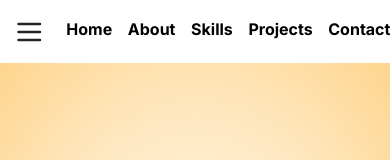
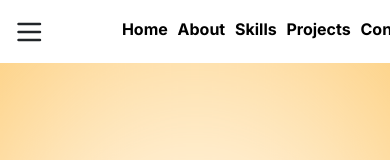
Before and after one commit to connork97/connorkormos.com, a Next.js app: page / in a window 390 px wide. Shown: the top 160 px of the page. Built offline with nearby package versions, Linux system fonts and the light colour scheme.

Commit message:
fixed issue with ref value

```diff
--- a/app/components/Navbar.js
+++ b/app/components/Navbar.js
@@ -5,30 +5,25 @@ import styles from './Navbar.module.css'
 import Link from 'next/link';
 import React, { useState, useEffect } from 'react'
 
+import useMediaQuery from '../utils/useMediaQuery';
+
 import { HiOutlineMenu } from 'react-icons/hi'
 
 const Navbar = ({ scrollToTarget, introRef, aboutRef, skillsRef, projectsRef, contactRef }) => {
 
-    const [isHidden, setIsHidden] = useState(false)
-    const [lastScroll, setLastScroll] = useState(100)
+    const isMobile = useMediaQuery('(max-width: 768px)')
 
-    // useEffect(() => {
-    //     const handleScroll = () => {
-    //         const scrollY = window.scrollY
-    //         setIsHidden(scrollY > lastScroll)
-    //         setLastScroll(scrollY)
-    //     }
-    //     window.addEventListener('scroll', handleScroll)
-    //     return () => window.removeEventListener('scroll', handleScroll)
-    // }, [lastScroll])
+    const [isHidden, setIsHidden] = useState(true)
+
     const [lastScrollY, setLastScrollY] = useState(0);
 
     const handleScroll = () => {
         const currentScrollY = window.scrollY;
+        const scrollThreshold = window.innerHeight * 0.02;
 
-      if (currentScrollY > lastScrollY) {
+        if (currentScrollY > lastScrollY + scrollThreshold) {
           setIsHidden(true); // Scrolling down, hide navbar
-      } else {
+        } else if (currentScrollY < lastScrollY - scrollThreshold) {
           setIsHidden(false); // Scrolling up, show navbar
         }
 
@@ -36,17 +31,19 @@ const Navbar = ({ scrollToTarget, introRef, aboutRef, skillsRef, projectsRef, co
       };
 
     useEffect(() => {
+        setIsHidden(!isMobile)
+    }, [isMobile])
+
+    useEffect(() => {
+        if (isMobile) {
             window.addEventListener('scroll', handleScroll);
             return () => {
                 window.removeEventListener('scroll', handleScroll);
             };
-    }, [lastScrollY]);
+        }
+    }, [isMobile, lastScrollY]);
     return (
-        // <ul className="flex fixed items-center top-10 space-x-20 font-bold text-3xl">
-        // <div className={`${styles.navbarDiv} ${isHidden ? styles.hidden : null}`}>
-        // <div className={styles.navbarDiv}>
         <div className={`${styles.navbarDiv} ${isHidden ? styles.hiddenNavbar : ''}`}>
-
             <HiOutlineMenu className={styles.menuIcon} onClick={() => setIsHidden(!isHidden)} />
             <ul className={isHidden ? styles.hiddenNavBarUl : styles.navbarUl}>
                 <li onClick={() => scrollToTarget(introRef)}>
--- a/app/components/Navbar.module.css
+++ b/app/components/Navbar.module.css
@@ -62,28 +62,26 @@
         background-color: white;
         display: flex;
         flex-direction: row;
-        /* justify-content: space-between; */
         align-items: center;
         transition: transform 0.5s ease-in-out, opacity 0.5s ease-in-out;
     }
 
-      .hiddenNavbar {
+    .hiddenNavbar {
         transform: translateY(-100%);
         opacity: 0;
-      }
+    }
     .menuIcon {
         scale: 2;
-        /* right: 5%; */
         width: 15%;
     }
     .navbarUl, .hiddenNavBarUl {
-        width: 80%;
+        width: 50%;
         display: flex;
         flex-direction: row;
         justify-content: space-evenly;
+        margin-left: 15%;
         margin-top: 3%;
         left: 0;
-        /* margin-right: 2.5%; */
         font-size: 1rem;
     }
     .navbarUl {
--- a/app/page.js
+++ b/app/page.js
@@ -41,7 +41,7 @@ export default function Home() {
             contactRef={contactRef}
           />
           <HomePageIntro introRef={introRef} />
-          <MdKeyboardDoubleArrowDown className="downArrowButton" onClick={() => scrollToTarget(skillsRef)} />
+          <MdKeyboardDoubleArrowDown className="downArrowButton" onClick={() => scrollToTarget(aboutRef)} />
           <About aboutRef={aboutRef} />
           {/* <MdKeyboardDoubleArrowUp
             className="upArrowButton"
```
Also changed, not shown: 1 other file (tests, documents, lock files or other folders). Lines whose indentation alone changed are shown as unchanged.
